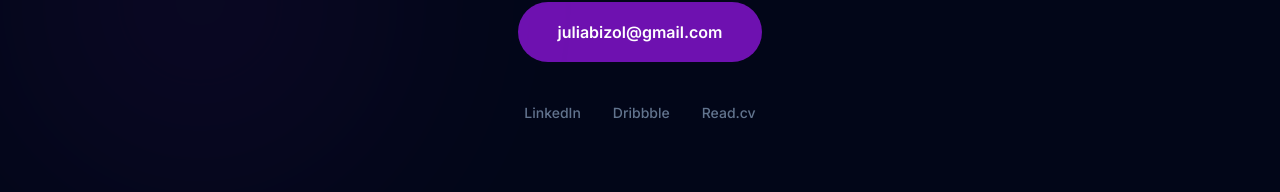
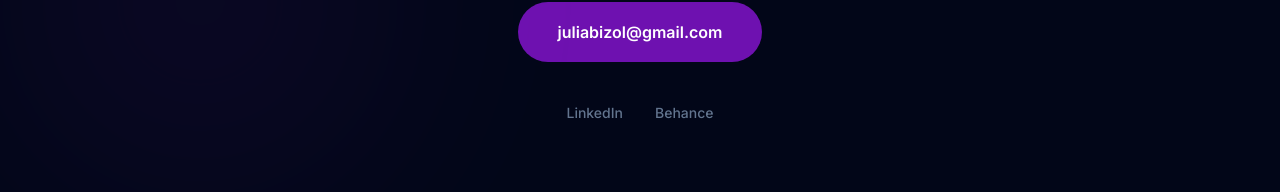
Before and after one commit to juliabizol/julia-portfolio, a Next.js app: page / in a window 1280 px wide. Shown: the part 3553-3745 px from the top of the page. Built offline with nearby package versions, Linux system fonts and the light colour scheme.

Commit message:
Update social links — Behance, remove Read.cv and Dribbble

```diff
--- a/src/components/contact.tsx
+++ b/src/components/contact.tsx
@@ -1,7 +1,6 @@
 const socials = [
   { label: "LinkedIn", href: "https://linkedin.com/in/juliabizol" },
-  { label: "Dribbble", href: "https://dribbble.com" },
-  { label: "Read.cv", href: "https://read.cv" },
+  { label: "Behance", href: "https://www.behance.net/juliabizol" },
 ];
 
 export function Contact() {
```
